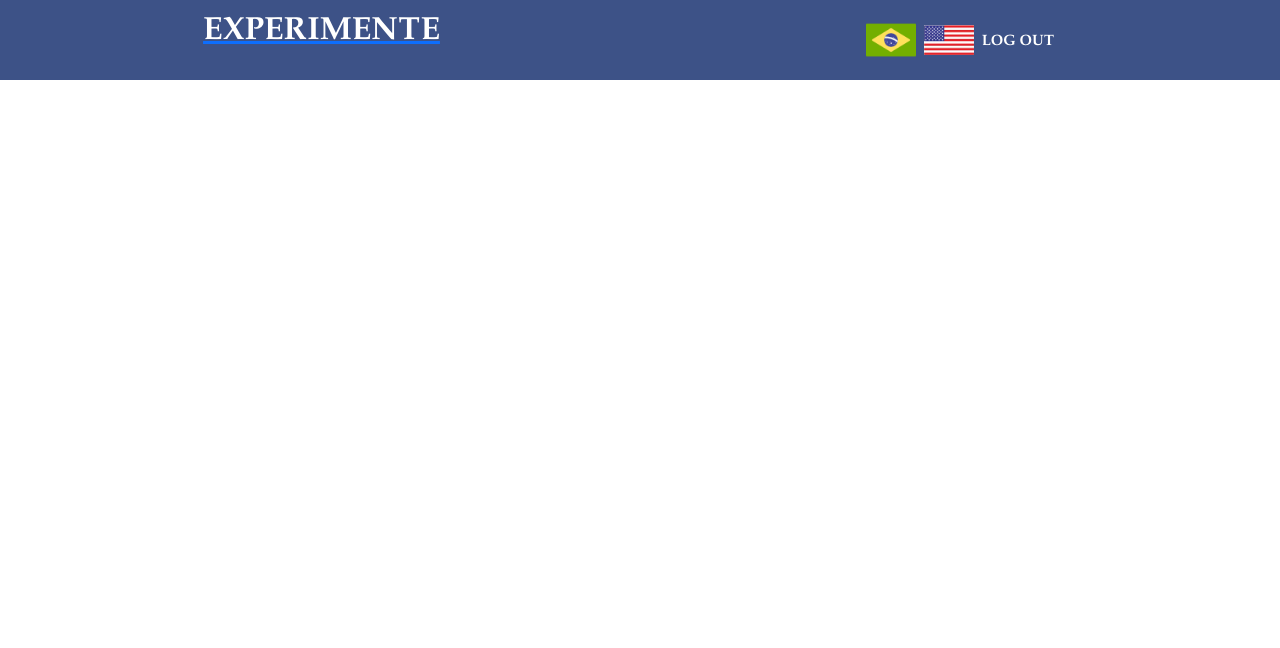
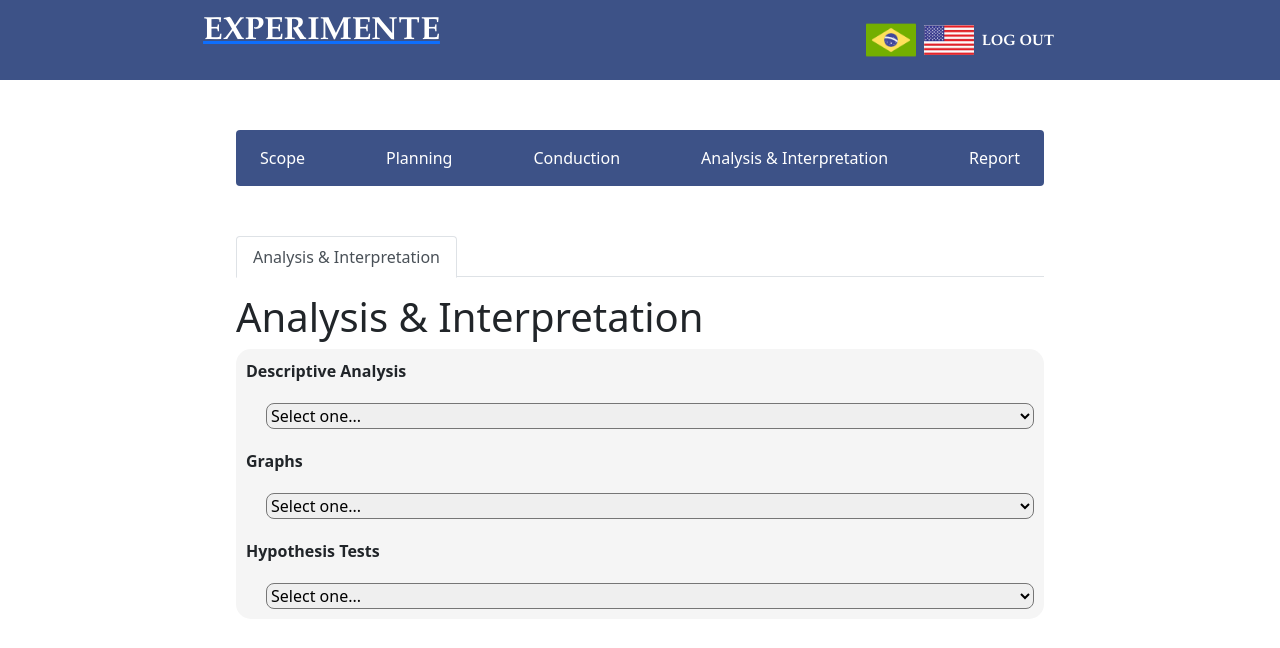
Before and after one commit to kamillatenorio/HCI-Project, a React (Create React App) app: page /analysis in a window 1280 px wide. Shown: the top 648 px of the page. Built offline with nearby package versions, Linux system fonts and the light colour scheme.

Commit message:
Adding analysis & Interpretation code in the "Analysis" component

```diff
--- a/src/views/experimentPhases/Analysis.jsx
+++ b/src/views/experimentPhases/Analysis.jsx
@@ -1,12 +1,41 @@
 import React, { Component } from 'react';
 import  '../../App.css';
+import NavBarExp from '../../components/NavBarExp';
+import { Tabs, Tab } from 'react-bootstrap';
 
 class Analysis extends Component {
   render() {
     return (
-      <div className="content">
-
-    </div>
+      <div>
+        <NavBarExp/>
+        <div class="container" style={{ maxWidth: '65%' }}>
+          <Tabs id="uncontrolled-tab-example2" className="mb-3">
+          <Tab eventKey="analysis" title="Analysis & Interpretation">
+              <h1>Analysis & Interpretation</h1>
+              <div className="experimentDiv">
+                <p className="experimentLabel">Descriptive Analysis</p>
+                <select name="select" className="experimentTextArea">
+                  <option value="valor1" selected>Select one...</option>
+                  <option value="valor1" >Option 2</option>
+                  <option value="valor1" >Option 3</option>
+                </select>
+                <p className="experimentLabel">Graphs</p>
+                <select name="select" className="experimentTextArea">
+                  <option value="valor1" selected>Select one...</option>
+                  <option value="valor1" >Option 2</option>
+                  <option value="valor1" >Option 3</option>
+                </select>
+                <p className="experimentLabel">Hypothesis Tests</p>
+                <select name="select" className="experimentTextArea">
+                  <option value="valor1" selected>Select one...</option>
+                  <option value="valor1" >Option 2</option>
+                  <option value="valor1" >Option 3</option>
+                </select>
+              </div>
+            </Tab>
+          </Tabs>
+        </div>
+      </div>
     )
   }
 }
```
